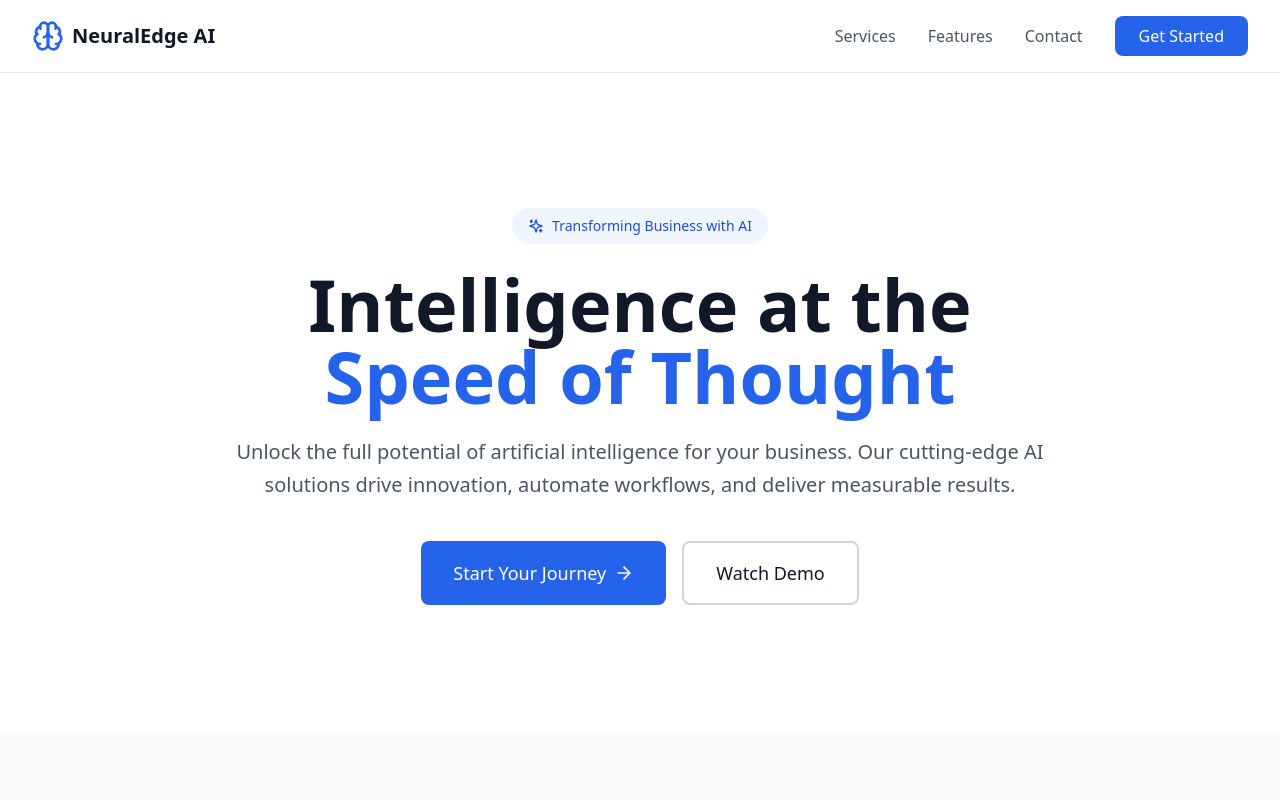
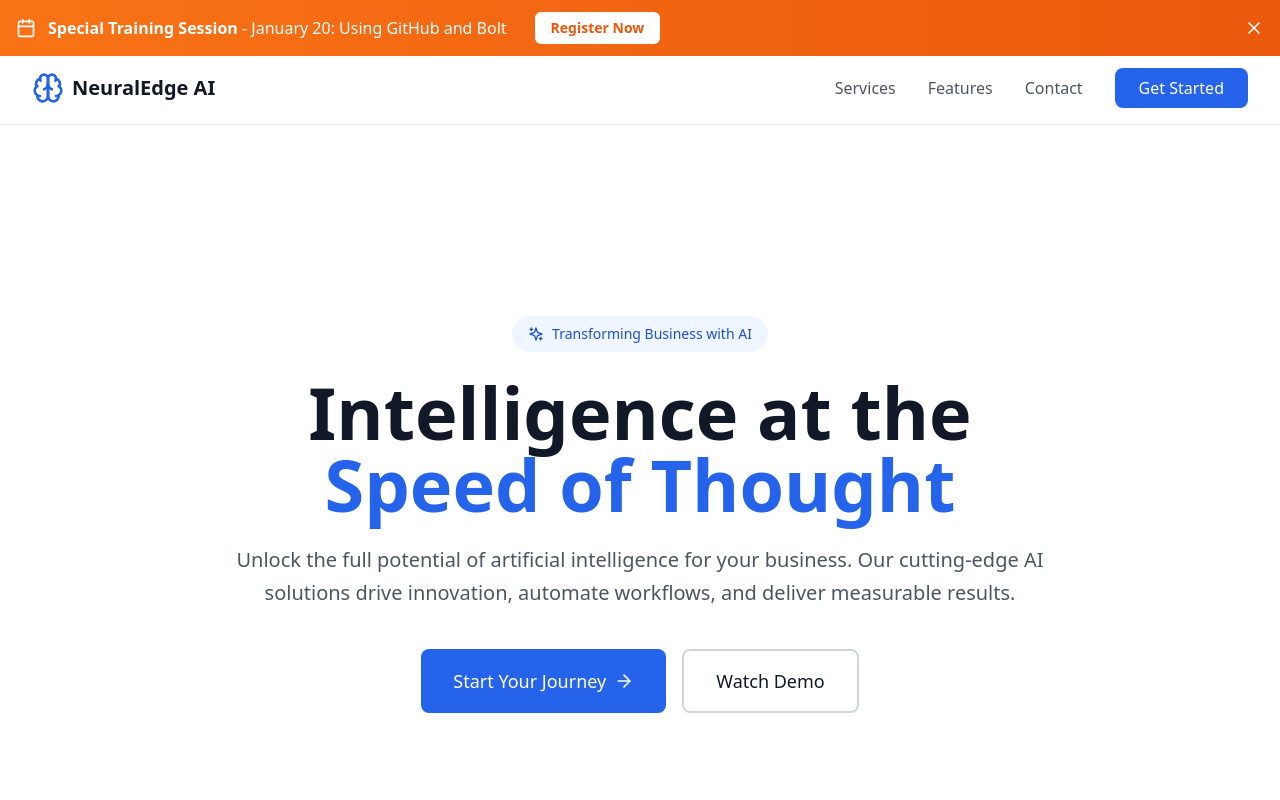
Before and after one commit to jmunroe/NeuralEdgeAI, a React (Vite) app: page / in a window 1280 px wide. Shown: the top 800 px of the page. Built offline with nearby package versions, Linux system fonts and the light colour scheme.

Commit message:
Updated index.html

```diff
--- a/index.html
+++ b/index.html
@@ -4,7 +4,7 @@
     <meta charset="UTF-8" />
     <link rel="icon" type="image/svg+xml" href="/vite.svg" />
     <meta name="viewport" content="width=device-width, initial-scale=1.0" />
-    <title data-default>NeuralEdge AI - Transform Your Business with Artificial Intelligence</title>
+    <title>jmunroe/NeuralEdgeAI (imported from GitHub)</title>
     <meta name="description" content="Leading AI services company providing machine learning, process automation, and enterprise security solutions." />
     <meta property="og:image" content="https://bolt.new/static/og_default.png" />
     <meta name="twitter:card" content="summary_large_image" />
--- a/src/App.tsx
+++ b/src/App.tsx
@@ -1,12 +1,40 @@
-import { Brain, Sparkles, Zap, Shield, ArrowRight, Menu, X } from 'lucide-react';
+import { Brain, Sparkles, Zap, Shield, ArrowRight, Menu, X, Calendar, X as CloseIcon } from 'lucide-react';
 import { useState } from 'react';
 
 function App() {
   const [mobileMenuOpen, setMobileMenuOpen] = useState(false);
+  const [bannerVisible, setBannerVisible] = useState(true);
 
   return (
     <div className="min-h-screen bg-white">
-      <header className="fixed top-0 left-0 right-0 bg-white/80 backdrop-blur-md z-50 border-b border-gray-200">
+      {bannerVisible && (
+        <div className="bg-gradient-to-r from-orange-500 to-orange-600 text-white py-3 px-4 relative z-50">
+          <div className="max-w-7xl mx-auto flex items-center justify-between gap-4">
+            <div className="flex items-center gap-3 flex-1 justify-center md:justify-start">
+              <Calendar className="w-5 h-5 flex-shrink-0" />
+              <p className="text-sm md:text-base font-medium">
+                <span className="font-bold">Special Training Session</span> - January 20: Using GitHub and Bolt
+              </p>
+              <button className="hidden md:inline-flex bg-white text-orange-600 px-4 py-1.5 rounded-md text-sm font-semibold hover:bg-orange-50 transition-colors ml-4">
+                Register Now
+              </button>
+            </div>
+            <button
+              onClick={() => setBannerVisible(false)}
+              className="text-white hover:text-orange-100 transition-colors"
+              aria-label="Close banner"
+            >
+              <CloseIcon className="w-5 h-5" />
+            </button>
+          </div>
+          <div className="md:hidden mt-2 text-center">
+            <button className="bg-white text-orange-600 px-4 py-1.5 rounded-md text-sm font-semibold hover:bg-orange-50 transition-colors">
+              Register Now
+            </button>
+          </div>
+        </div>
+      )}
+      <header className={`fixed left-0 right-0 bg-white/80 backdrop-blur-md z-40 border-b border-gray-200 transition-all ${bannerVisible ? 'top-[88px] md:top-[52px]' : 'top-0'}`}>
         <nav className="max-w-7xl mx-auto px-4 sm:px-6 lg:px-8 py-4 flex items-center justify-between">
           <div className="flex items-center gap-2">
             <Brain className="w-8 h-8 text-blue-600" />
@@ -44,7 +72,7 @@ function App() {
         )}
       </header>
 
-      <main className="pt-20">
+      <main className={`transition-all ${bannerVisible ? 'pt-[168px] md:pt-[132px]' : 'pt-20'}`}>
         <section className="max-w-7xl mx-auto px-4 sm:px-6 lg:px-8 py-20 md:py-32">
           <div className="text-center max-w-4xl mx-auto">
             <div className="inline-flex items-center gap-2 bg-blue-50 text-blue-700 px-4 py-2 rounded-full text-sm font-medium mb-6">
```
